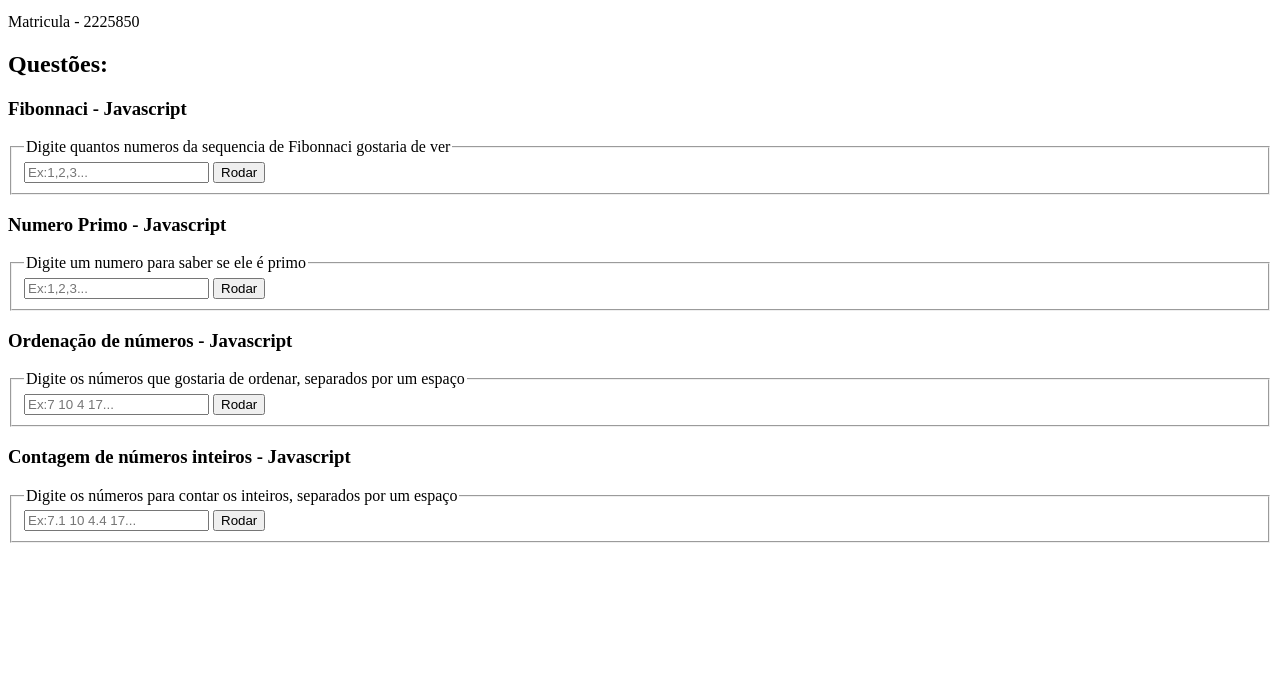
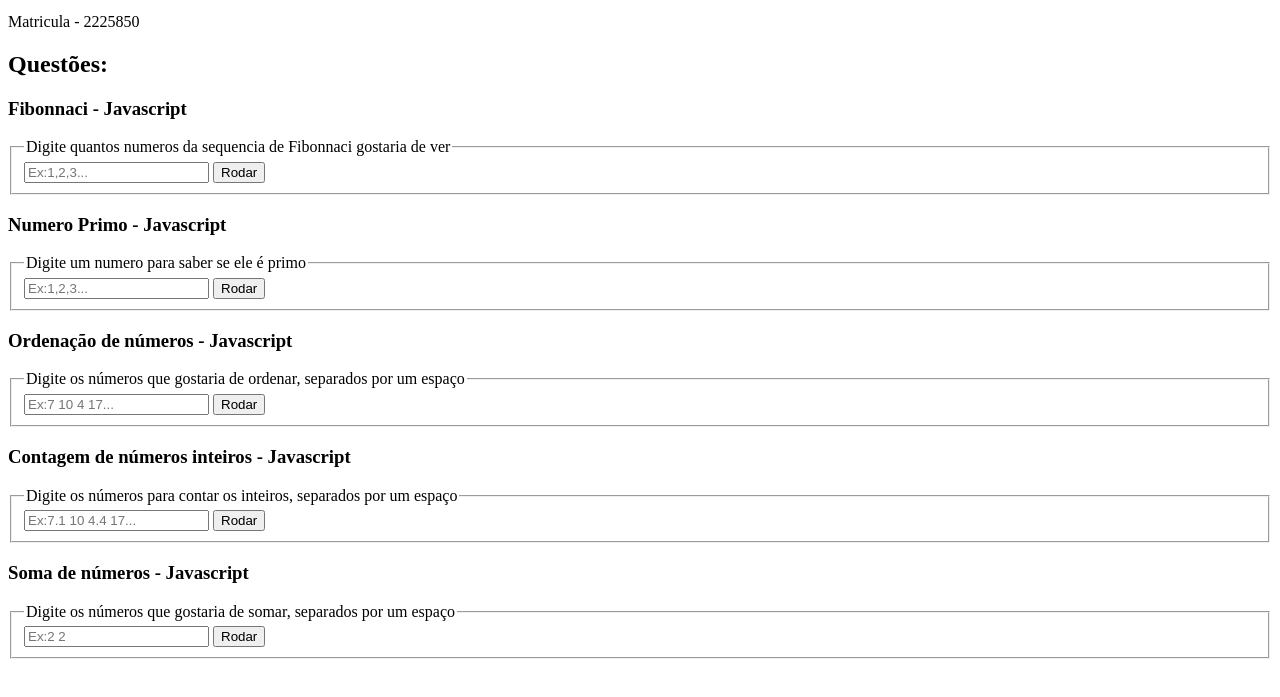
Before and after one commit to GabrielFCB/Codigos-Basicos, a plain HTML site: page Questoes JS/SiteAmbiente.html in a window 1280 px wide. Shown: the part 101-798 px from the top of the page. Drawn offline with Linux system fonts and the light colour scheme.

Commit message:
Update SiteAmbiente.html

```diff
--- a/Questoes JS/SiteAmbiente.html
+++ b/Questoes JS/SiteAmbiente.html
@@ -92,6 +92,22 @@
             document.getElementById("ContagemResposta1").innerHTML = respostaContagem1;
             document.getElementById("ContagemResposta2").innerHTML = respostaContagem2;
         }
+
+        function rodarSomatorio() {
+            let vetorString = document.getElementById("Somatorio").value;
+            let vetor = vetorString.split(" ").map(Number);
+            var soma = parseInt(0);
+            let respostaSomatorio1=("Dado o vetor:"+vetor);
+
+            for (var x = 0; x < vetor.length; x++) {
+                soma = soma + vetor[x];
+            }
+
+            let respostaSomatorio2=("O somatório é: " + soma);
+
+            document.getElementById("SomatorioResposta1").innerHTML = respostaSomatorio1;
+            document.getElementById("SomatorioResposta2").innerHTML = respostaSomatorio2;
+        }
     </script>
 </head>
 
@@ -148,6 +164,18 @@
                 </fieldset>
             </form>
         </section>
+        <section>
+            <h3>Soma de números - Javascript</h3>
+            <form>
+                <fieldset>
+                    <legend>Digite os números que gostaria de somar, separados por um espaço</legend>
+                    <input type="text" id="Somatorio" name="inputSomatorioJS" placeholder="Ex:2 2" required>
+                    <button type="button" onclick="rodarSomatorio()">Rodar</button>
+                    <div id="SomatorioResposta1"></div>
+                    <div id="SomatorioResposta2"></div>
+                </fieldset>
+            </form>
+        </section>
     </main>
 </body>
 
```
